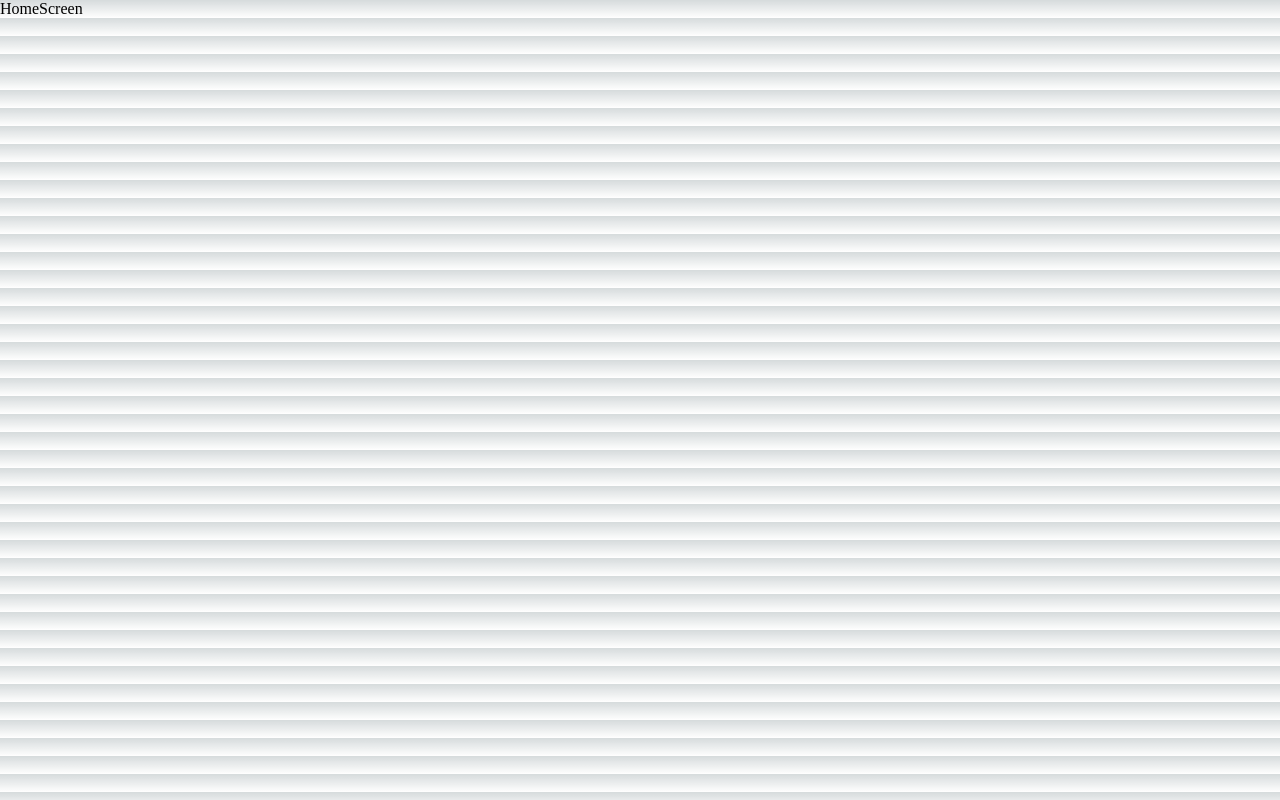
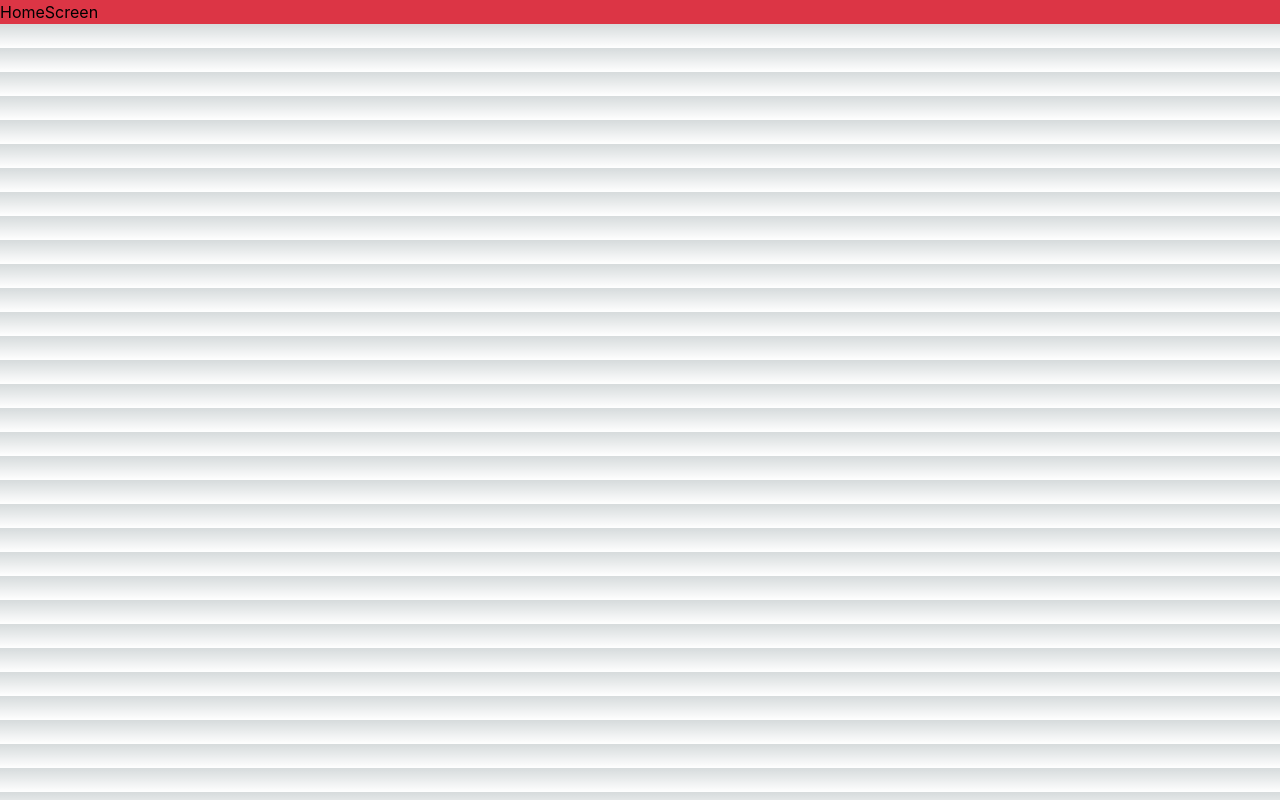
Before and after one commit to bsdaoquang/client-project, a Next.js app: page / in a window 1280 px wide. Built offline with nearby package versions, Linux system fonts and the light colour scheme.

Commit message:
add library

```diff
--- a/src/pages/_document.js
+++ b/src/pages/_document.js
@@ -6,6 +6,7 @@ export default function Document()
     <Html lang="en">
       <Head>
         <title>Next app</title>
+        <link rel="stylesheet" href="https://cdn.jsdelivr.net/npm/bootstrap@4.0.0/dist/css/bootstrap.min.css" integrity="sha384-Gn5384xqQ1aoWXA+058RXPxPg6fy4IWvTNh0E263XmFcJlSAwiGgFAW/dAiS6JXm" crossorigin="anonymous"></link>
       </Head>
       <body>
         <Main />
--- a/src/pages/index.js
+++ b/src/pages/index.js
@@ -3,7 +3,7 @@ import React from 'react'
 function HomeScreen()
 {
   return (
-    <div>HomeScreen</div>
+    <div className='bg-danger'>HomeScreen</div>
   )
 }
 
```
